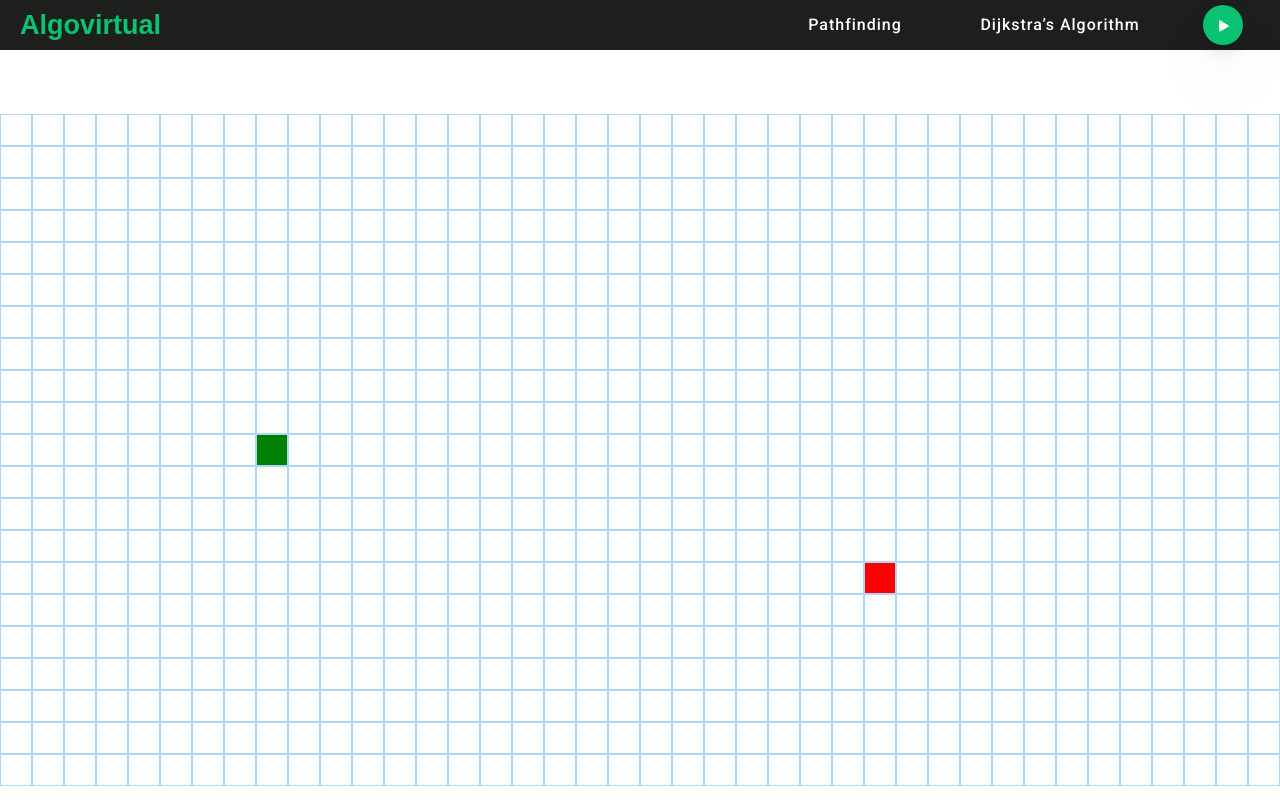
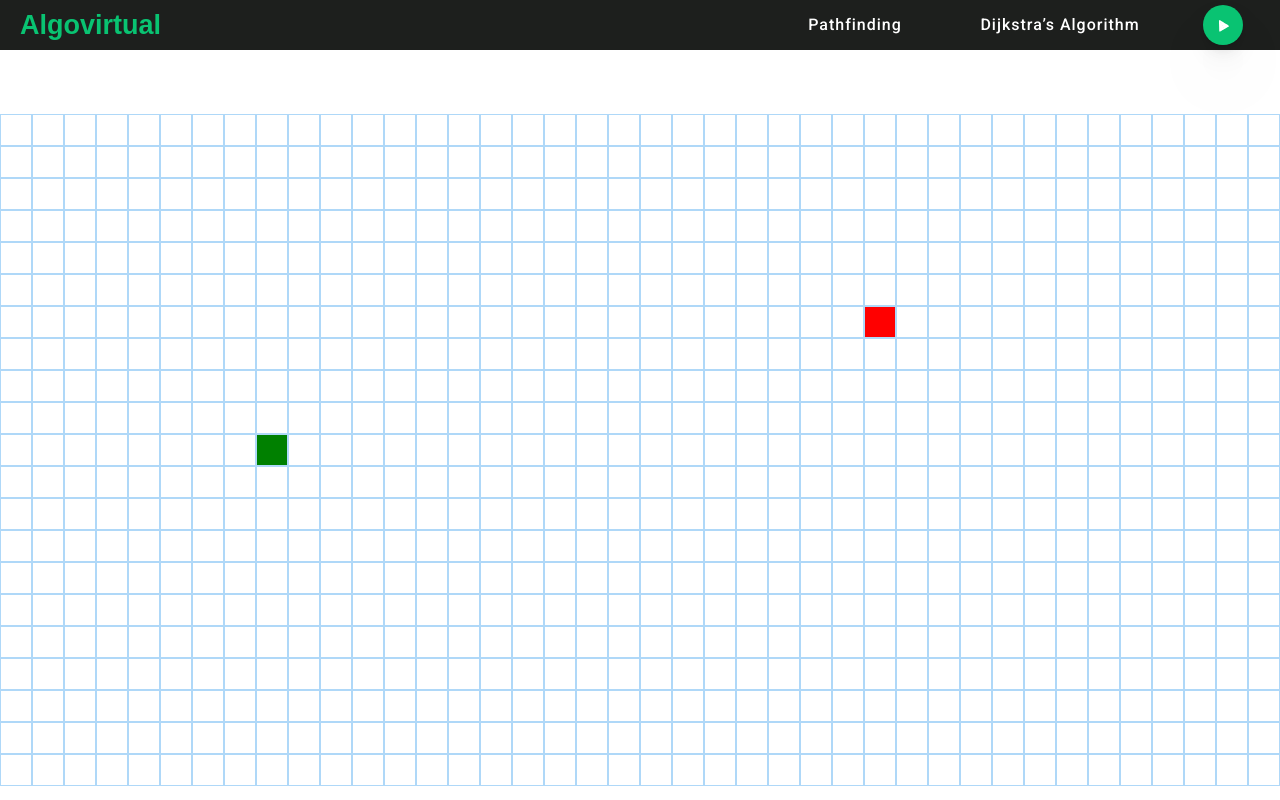
Before and after one commit to seydobassam/algovisual, a Vue app: page / in a window 1280 px wide. Built offline with nearby package versions, Linux system fonts and the light colour scheme.

Commit message:
add dijkstra algorthim with minheap data structure

```diff
--- /dev/null
+++ b/src/algos/dijkstra.js
@@ -0,0 +1,57 @@
+import { MinHeap } from "./test/minheap";
+
+export function dijkstra(grid, startNode, finishNode) {
+  const minHeap = new MinHeap();
+  const visitedNodes = [];
+  startNode.isVisited = true;
+  minHeap.add(startNode);
+  while (!minHeap.isEmpty()) {
+    const node = minHeap.pop();
+    visitedNodes.push(node);
+    if (node === finishNode) return visitedNodes;
+    addUnvisitedNeighborsOfCurrentNodeToMinHeap(grid, node);
+  }
+
+  function addUnvisitedNeighborsOfCurrentNodeToMinHeap(grid, node) {
+    const row = node.row;
+    const col = node.col;
+    // From the above row at the same line the node
+    if (row > 0) {
+      const aboveNode = grid[row - 1][col];
+      if (!aboveNode.isVisited && aboveNode.type !== "block") {
+        aboveNode.distance = node.distance + 1;
+        aboveNode.isVisited = true;
+        minHeap.add(aboveNode);
+      }
+    }
+    // From the blow row at the same line the node
+    if (row < grid.length - 1) {
+      const blowNode = grid[row + 1][col];
+      if (!blowNode.isVisited && blowNode.type !== "block") {
+        blowNode.distance = node.distance + 1;
+        blowNode.isVisited = true;
+        minHeap.add(blowNode);
+      }
+    }
+
+    // at the same row left Neighbor Node
+    if (col > 0) {
+      const leftNode = grid[row][col - 1];
+      if (!leftNode.isVisited && leftNode.type !== "block") {
+        leftNode.distance = node.distance + 1;
+        leftNode.isVisited = true;
+        minHeap.add(leftNode);
+      }
+    }
+
+    // at the same row left Neighbor Node
+    if (col < grid[0].length - 1) {
+      const rightNode = grid[row][col + 1];
+      if (!rightNode.isVisited && rightNode.type === "empty") {
+        rightNode.distance = node.distance + 1;
+        rightNode.isVisited = true;
+        minHeap.add(rightNode);
+      }
+    }
+  }
+}
--- /dev/null
+++ b/src/algos/test/minheap.js
@@ -0,0 +1,97 @@
+export class MinHeap {
+  constructor() {
+    this.array = [null];
+  }
+
+  getParentNodeIndex(idx) {
+    return Math.floor(idx / 2);
+  }
+
+  getLeftKidIndex(idx) {
+    return idx * 2;
+  }
+
+  getRightKidIndex(idx) {
+    return idx * 2 + 1;
+  }
+
+  add(node) {
+    this.array.push(node);
+    this.siftUp(this.array.length - 1);
+  }
+
+  pop() {
+    if (this.array.length <= 1) return null;
+    if (this.array.length === 2) return this.array.pop();
+    const min = this.array[1];
+    this.array[1] = this.array.pop();
+
+    this.siftDown(1);
+    return min;
+  }
+
+  siftUp(index) {
+    if (index === 1) return;
+    const parentIndex = this.getParentNodeIndex(index);
+    const parentNode = this.array[parentIndex];
+    const node = this.array[index];
+    if (!parentNode || parentNode.distance < node.distance) return;
+    // Swap the nodes
+    [this.array[index], this.array[parentIndex]] = [
+      this.array[parentIndex],
+      this.array[index],
+    ];
+    this.siftUp(parentIndex);
+  }
+
+  siftDown(index) {
+    if (this.array.length <= 2) return;
+    const node = this.array[index];
+    if (!node) return;
+
+    const leftKidIndex = this.getLeftKidIndex(index);
+    const rightKidIndex = this.getRightKidIndex(index);
+
+    const leftKidNodeDistance = this.getNodeDistance(leftKidIndex);
+    const rightKidNodeDistance = this.getNodeDistance(rightKidIndex);
+
+    if (
+      node.distance <= leftKidNodeDistance &&
+      node.distance <= rightKidNodeDistance
+    )
+      return;
+
+    let swapingIndex = this.getChildMinDistanceIndex(
+      leftKidNodeDistance,
+      rightKidNodeDistance,
+      leftKidIndex,
+      rightKidIndex
+    );
+
+    // Swap the nodes
+    [this.array[swapingIndex], this.array[index]] = [
+      this.array[index],
+      this.array[swapingIndex],
+    ];
+    this.siftDown(swapingIndex);
+  }
+
+  isEmpty() {
+    return this.array.length <= 1;
+  }
+
+  getNodeDistance(index) {
+    return this.array[index]?.distance ?? Infinity;
+  }
+
+  getChildMinDistanceIndex(
+    leftKidNodeDistance,
+    rightKidNodeDistance,
+    leftKidIndex,
+    rightKidIndex
+  ) {
+    return leftKidNodeDistance < rightKidNodeDistance
+      ? leftKidIndex
+      : rightKidIndex;
+  }
+}
--- /dev/null
+++ b/src/models/graph-node-model.js
@@ -0,0 +1,10 @@
+export default class GraphNode {
+  constructor(row, col, type) {
+    this.row = row;
+    this.col = col;
+    this.type = type;
+    this.isVisited = false;
+    this.distance = Infinity;
+    this.previousNode = Node;
+  }
+}
--- a/src/models/node-model.js
+++ /dev/null
@@ -1,12 +0,0 @@
-export default class Node {
-  constructor (nodeID, type) {
-        this.nodeID = nodeID;
-        this.type = type;
-        this.isStart = null;
-        this.isFinish = null;
-        this.distance = Infinity,
-        this.isVisited = false;
-        this.isWall = false;
-        this.previousNode = null;
-    }
-}
--- a/src/modules/views-modules/virtual-view-modules/pathfindingGrid.js
+++ b/src/modules/views-modules/virtual-view-modules/pathfindingGrid.js
@@ -1,53 +1,72 @@
 import { reactive, toRefs, computed } from "@vue/reactivity";
-import { ref, watch } from "vue";
-import Node from "../../../models/node-model";
+import { onMounted, ref, watch } from "vue";
+import { dijkstra } from "../../../algos/dijkstra";
+import GraphNode from "../../../models/graph-node-model";
 import toolbar from "../toolbar";
 
-const state = reactive({
-  gridData: [],
-  startNode: Node,
-  finishNode: Node,
-});
+export default function pathfindingGrid() {
+  const grid = reactive({
+    nodes: [],
+    startNode: GraphNode,
+    finishNode: GraphNode,
+  });
 
-export default function pathfindingGrid() {
   const { toolbarState } = toolbar();
-
+  const gridHeight = Math.floor(window.innerHeight / 37);
+  const gridWidth = Math.floor(window.innerWidth / 31);
   const isLoading = ref(true);
 
-  // FIXME: refactor createGrid Nodes function
-  function createGridNodes() {
-    const currentGrid = [];
-    let height = Math.floor(window.innerHeight / 37);
-    let width = Math.floor(window.innerWidth / 31);
-    for (let r = 0; r < height; r++) {
-      let arrayRows = [];
-      for (let c = 0; c < width; c++) {
-        let nodeID = `${r}-${c}`;
-        let nodeType = "empty";
-        if (r === Math.floor(height / 2) && c === Math.floor(width / 5)) {
-          nodeType = "start";
-        } else if (
-          r === Math.floor((height * 2) / 3) &&
-          c === Math.floor((2 * width) / 3)
-        ) {
-          nodeType = "end";
-        }
-        let newNode = new Node(nodeID, nodeType);
-        arrayRows.push(newNode);
+  onMounted(() => {
+    initGrid();
+    stopLoading();
+  });
+
+  function initGrid() {
+    const gridData = [];
+    for (let row = 0; row < gridHeight; row++) {
+      const currentRow = [];
+      for (let col = 0; col < gridWidth; col++) {
+        currentRow.push(createGraphNode(row, col));
       }
-      currentGrid.push(arrayRows);
+      gridData.push(currentRow);
     }
-    state.gridData = currentGrid;
+    grid.nodes = gridData;
+  }
+
+  function createGraphNode(row, col) {
+    const type = getInitNodeType(row, col);
+    const graphNode = new GraphNode(row, col, type);
+    if (type === "start") grid.startNode = graphNode;
+    if (type === "finish") grid.finishNode = graphNode;
+    return graphNode;
+  }
+
+  function getInitNodeType(row, col) {
+    if (
+      row === Math.floor(gridHeight / 2) &&
+      col === Math.floor(gridWidth / 5)
+    ) {
+      return "start";
+    } else if (
+      row === Math.floor((gridHeight * 2) / 7) &&
+      col === Math.floor((2 * gridWidth) / 3)
+    ) {
+      return "finish";
+    }
+    return "empty";
   }
 
   function selectStartNode(node) {
-    state.startNode = node;
-    console.log("startNode:", node);
+    changeDistanceOfStartNode(node);
+    grid.startNode = node;
   }
 
   function selectFinishNode(node) {
-    state.finishNode = node;
-    console.log("finishNode: ", node);
+    grid.finishNode = node;
+  }
+
+  function changeDistanceOfStartNode(node) {
+    grid.gridData[node.row][node.col].distance = 0;
   }
 
   function stopLoading() {
@@ -57,16 +76,19 @@ export default function pathfindingGrid() {
   watch(
     () => toolbarState.event.value.keys(),
     (value) => {
-      console.log(value);
+      switch (value.next().value) {
+        case "dijkstra":
+           const result = dijkstra(grid.nodes, grid.startNode, grid.finishNode);
+          console.log("result: =>", result);
+          break;
+      }
     },
     { deep: true }
   );
 
   return {
-    gridNodesState: toRefs(state),
+    gridNodesState: toRefs(grid),
     isLoading: computed(() => isLoading.value),
-    createGridNodes,
-    stopLoading,
     selectStartNode,
     selectFinishNode,
   };
--- a/src/modules/widget-mouldes/node.js
+++ b/src/modules/widget-mouldes/node.js
@@ -1,11 +1,11 @@
 import { reactive } from '@vue/reactivity';
 import { getCurrentInstance, watch } from 'vue';
-import Node from "../../models/node-model";
+import GraphNode from "../../models/graph-node-model";
 
 const state = reactive({
   isMouseEvent: false,
   selectedNodeType: "empty",
-  prevNode: Node,
+  prevNode: GraphNode,
   startNode: null,
   finishNode: null
 });
--- a/src/views/virtual-views/pathfinding/grid.vue
+++ b/src/views/virtual-views/pathfinding/grid.vue
@@ -3,7 +3,7 @@
   <div class="grid-container" v-if="!isLoading">
     <div class="grid">
       <div class="grid-view">
-        <tr class="trs" v-for="(record, rowIndex) in gridData" :key="rowIndex">
+        <tr class="trs" v-for="(record, rowIndex) in nodes" :key="rowIndex">
           <td v-for="(col, index) in record" :key="index">
             <Node @selectStartNode="selectStartNode($event)" @selectFinishNode="selectFinishNode($event)" :nodeProp="col"> </Node>
           </td>
@@ -26,10 +26,7 @@ export default {
   },
 
   setup() {
-    const { gridNodesState, isLoading, createGridNodes, stopLoading, selectStartNode, selectFinishNode } = pathfindingGrid();
-
-    createGridNodes();
-    stopLoading();
+    const { gridNodesState, isLoading, selectStartNode, selectFinishNode } = pathfindingGrid();
 
     return { ...gridNodesState, isLoading, selectStartNode, selectFinishNode};
   },
--- a/src/widgets/node.vue
+++ b/src/widgets/node.vue
@@ -7,7 +7,7 @@
     class="node"
     v-bind:class="{
       'node-start': nodeProp.type === 'start',
-      'node-finish': nodeProp.type === 'end',
+      'node-finish': nodeProp.type === 'finish',
       'node-block': nodeProp.type === 'block',
     }"
   ></div>
```
Also changed, not shown: src/algos/test/dj.js (added).
